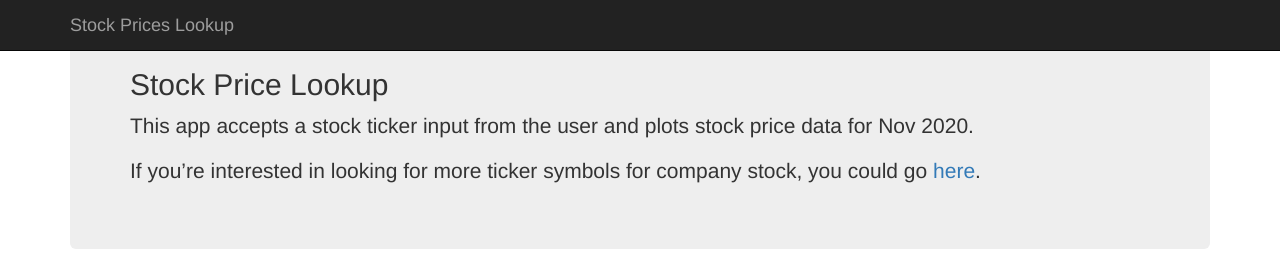
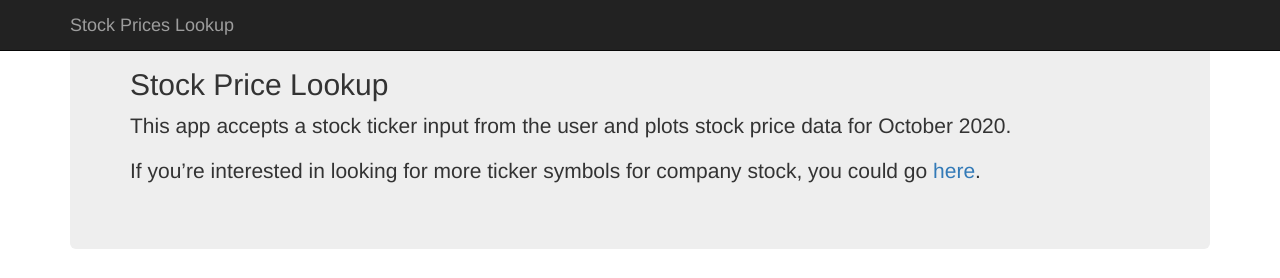
Before and after one commit to tmarton1/milestone, a Flask app: page /index in a window 1280 px wide. Shown: the top 278 px of the page. Run offline with Flask 2, Linux system fonts and the light colour scheme; some libraries are stand-ins or nearby versions.

Commit message:
Update index.html

```diff
--- a/templates/index.html
+++ b/templates/index.html
@@ -28,7 +28,7 @@
     <div class="container theme-showcase" role="main">
         <div class="jumbotron">
             <h2>Stock Price Lookup</h2>
-            <p>This app accepts a stock ticker input from the user and plots stock price data for Nov 2020.</p>
+            <p>This app accepts a stock ticker input from the user and plots stock price data for October 2020.</p>
             <p>If you’re interested in looking for more ticker symbols for company stock, you could go
               <a href="http://eoddata.com/symbols.aspx">here</a>.</p>
         </div>
```
